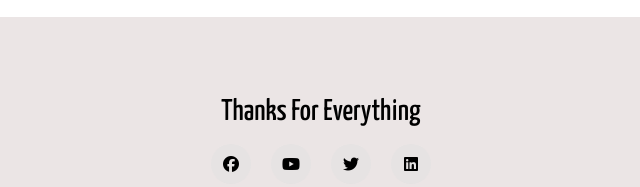
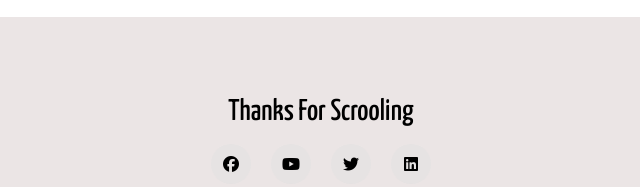
Before and after one commit to rakibshakib/simple-webpage, a plain HTML site: page index.html in a window 1280 px wide. Shown: the part 2045-2232 px from the top of the page, 319-959 px from the left. Drawn offline with Linux system fonts and the light colour scheme.

Commit message:
message send to message

```diff
--- a/index.html
+++ b/index.html
@@ -110,7 +110,7 @@
 </body>
 <footer
     style="background-color:  #ebe5e5; height: 30vh; text-align: center; justify-content: center;font-family: 'Yanone Kaffeesatz', sans-serif;">
-    <p style="padding-top: 80px; font-size: 30px; color: black;">Thanks For Everything</p>
+    <p style="padding-top: 80px; font-size: 30px; color: black;">Thanks For Scrooling</p>
     <div class="social-icon">
         <a href="#"><i class="fab fa-facebook"></i></a>
         <a href="#"><i class="fab fa-youtube"></i></a>
```
